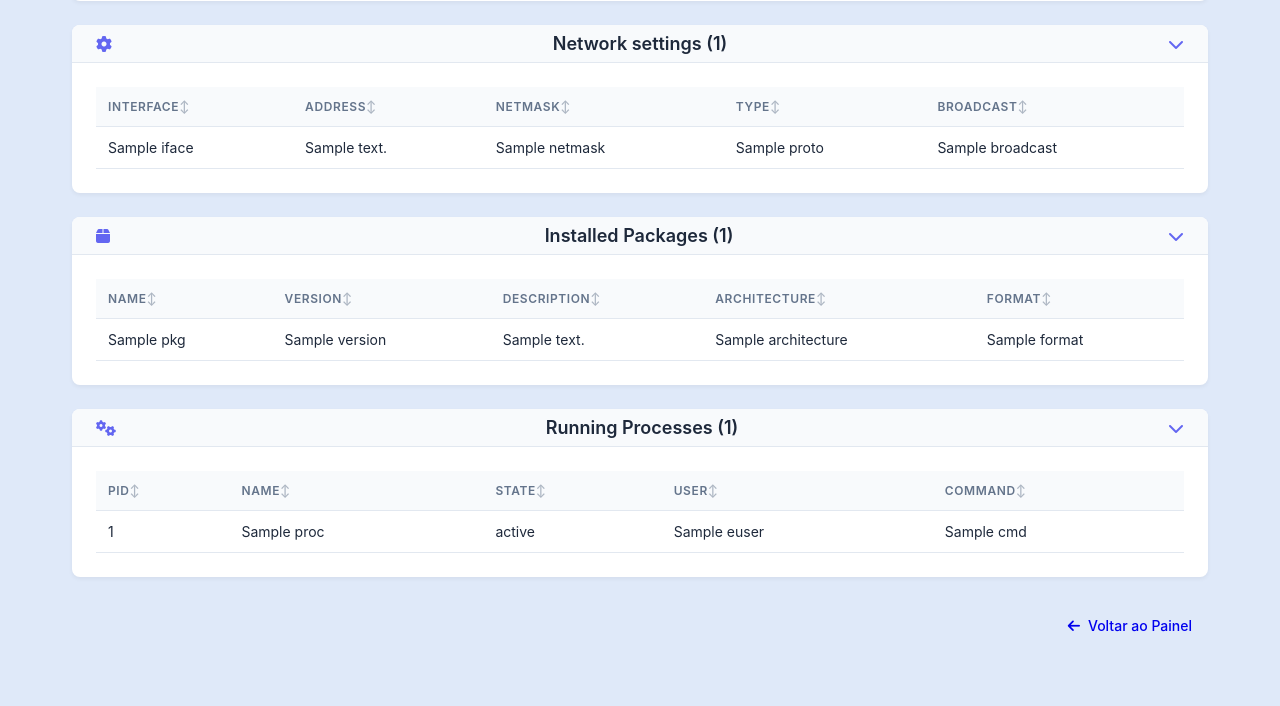
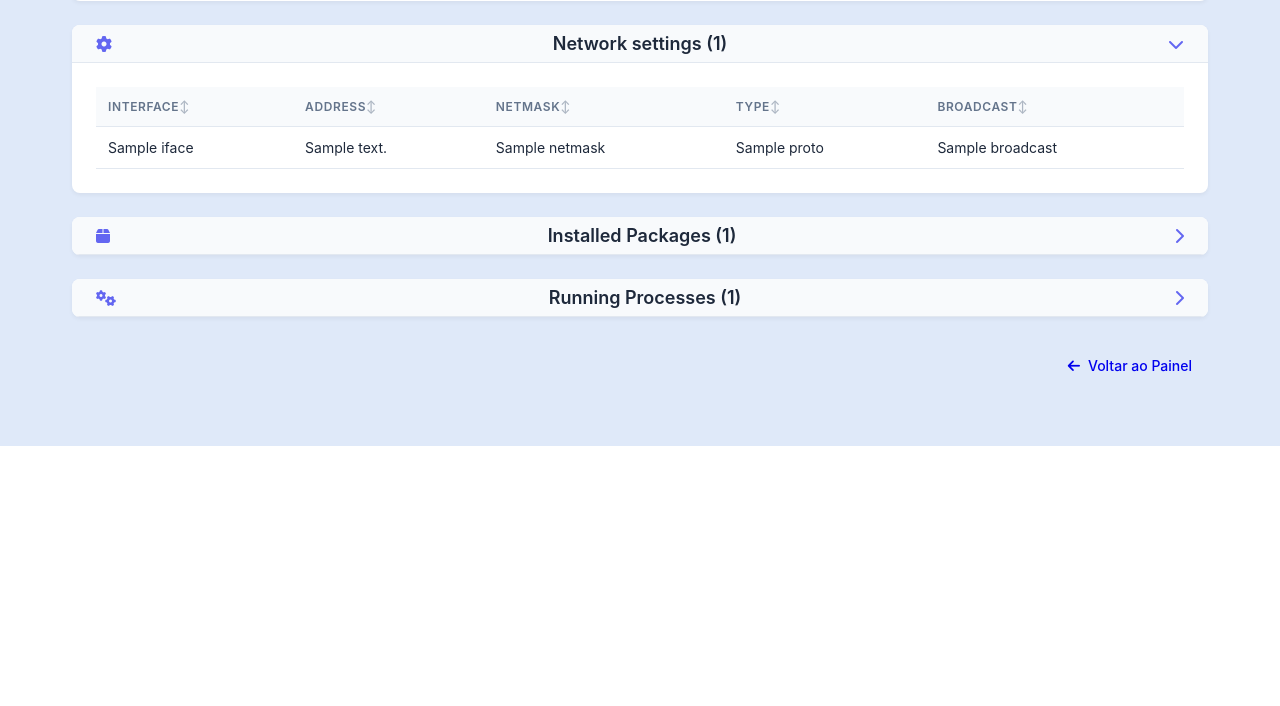
Before and after one commit to Maarckz/Inventory, a Flask app: template templates/machine_details.html in a window 1280 px wide. Shown: the part 1018-1724 px from the top of the page. After the commit the page ends 1464 px from the top, so only its background shows below. Run offline with Flask 3, Linux system fonts and the light colour scheme; the template is opened without the code that fills it: most values are stand-ins (such as "Sample title", 1, 10 or a date in 2020); parts of the project's set-up code (start-up, migrations or seed data) failed here and were passed over.

Commit message:
[UPLOAD] Version 1.22v

```diff
--- a/templates/machine_details.html
+++ b/templates/machine_details.html
@@ -173,14 +173,13 @@
                 </table>
             </div>
         </div>
-
-        <div class="details-section">
+        <div class="details-section collapsed">
             <div class="section-header" onclick="toggleSection(this)">
                 <i class="fas fa-box"></i>
                 <h3>Installed Packages ({{ machine.packages|length }})</h3>
-                <i class="toggle-icon fas fa-chevron-down"></i>
+                <i class="toggle-icon fas fa-chevron-right"></i>
             </div>
-            <div class="section-body">
+            <div class="section-body" style="display: none;">
                 <div class="table-container">
                     <table class="packages-table sortable">
                         <thead>
@@ -207,14 +206,13 @@
                 </div>
             </div>
         </div>
-
-        <div class="details-section">
+        <div class="details-section collapsed">
             <div class="section-header" onclick="toggleSection(this)">
                 <i class="fas fa-cogs"></i>
                 <h3>Running Processes ({{ machine.processes|length }})</h3>
-                <i class="toggle-icon fas fa-chevron-down"></i>
+                <i class="toggle-icon fas fa-chevron-right"></i> <!-- Ícone apontando para a direita -->
             </div>
-            <div class="section-body">
+            <div class="section-body" style="display: none;">
                 <div class="table-container">
                     <table class="processes-table sortable">
                         <thead>
```
